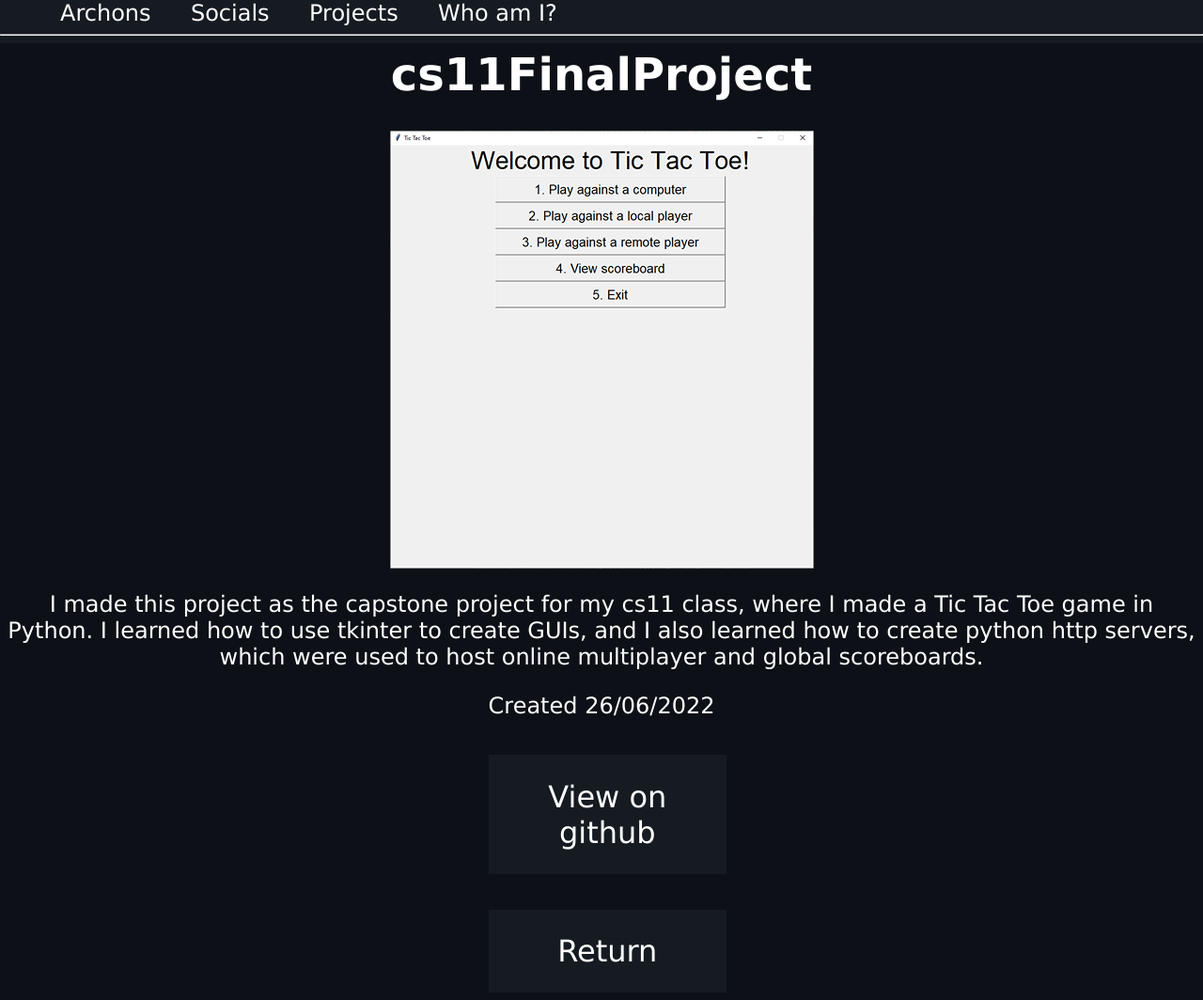
After one commit to TheArchons/ArchonsWebsite, a Django app: page /projects/cs11FinalProject/ in a window 1280 px wide. The commit adds this page. Shown: the whole page at 94% size. Run offline with Django 4.2, Linux system fonts and the light colour scheme.

Commit message:
Created 2 project pages
Created ArchonsWebsite and cs11FinalProject

```diff
--- a/ArchonsWebsite/Archons/static/socials.js
+++ b/ArchonsWebsite/Archons/static/socials.js
@@ -1,7 +1,3 @@
 function discordAlert() {
     alert("Joseph Smith#0557");
 }
-
-function popup(name) {
-
-}
--- a/ArchonsWebsite/Archons/static/styles.css
+++ b/ArchonsWebsite/Archons/static/styles.css
@@ -44,7 +44,7 @@ p {
 
 .largeButton {
     font-size: 2.5em;
-    background-color: rgb(22, 27, 34); /* Green */
+    background-color: rgb(22, 27, 34);
     border: 2px;
     color: white;
     padding: 4% 15%;
@@ -67,3 +67,29 @@ p {
     justify-content: center;
     align-items: center;
 }
+
+.returnButton {
+    font-size: 2em;
+    background-color: rgb(22, 27, 34);
+    border: 2px;
+    color: white;
+    padding: 2% 3%;
+    text-align: center;
+    text-decoration: none;
+    display: inline-block;
+    box-sizing: border-box;
+    margin-left: 1%;
+    width: 20%;
+    justify-content: center;
+}
+
+.returnButton:hover {
+    background-color: black;
+    color: white;
+}
+
+img {
+    display: block;
+    margin-left: auto;
+    margin-right: auto;
+}
--- /dev/null
+++ b/ArchonsWebsite/Archons/templates/projects/cs11FinalProject.html
@@ -0,0 +1,23 @@
+{% extends "layout.html" %}
+
+{% block body %}
+{% load static %}
+<!DOCTYPE html>
+<html lang="en">
+    <head>
+        <title>cs11FinalProject</title>
+    </head>
+    <body>
+        <h1 class="title">cs11FinalProject</h1>
+        <img src="{% static 'images/cs11FinalProjectResized.png' %}" />
+        <p>I made this project as the capstone project for my cs11 class, where I made a Tic Tac Toe game in Python. I learned how to use tkinter to create GUIs, and I also learned how to create python http servers, which were used to host online multiplayer and global scoreboards.</p>
+        <p>Created 26/06/2022</p>
+        <div class="buttonRow">
+            <a class="returnButton" href="https://github.com/TheArchons/cs11FinalProject">View on github</a>
+        </div>
+        <div class="buttonRow">
+            <a class="returnButton" href="/projects">Return</a>
+        </div>
+    </body>
+</html>
+{% endblock %}
--- a/ArchonsWebsite/Archons/urls.py
+++ b/ArchonsWebsite/Archons/urls.py
@@ -7,4 +7,6 @@ urlpatterns = [
     path('robots.txt', views.robots, name='robots'),
     path('socials/', views.socials, name='socials'),
     path('projects/', views.projects, name='projects'),
+    path('projects/ArchonsWebsite/', views.projectsClass.ArchonsWebsite, name='socials_ArchonsWebsite'),
+    path('projects/cs11FinalProject/', views.projectsClass.cs11FinalProject, name='socials_cs11FinalProject'),
 ]
--- a/ArchonsWebsite/Archons/views.py
+++ b/ArchonsWebsite/Archons/views.py
@@ -13,3 +13,9 @@ def robots(request):
 
 def projects(request):
     return render(request, 'projects.html')
+
+class projectsClass():
+    def ArchonsWebsite(request):
+        return render(request, 'projects/ArchonsWebsite.html')
+    def cs11FinalProject(request):
+        return render(request, 'projects/cs11FinalProject.html')
```
Also changed, not shown: ArchonsWebsite/Archons/templates/projects/ArchonsWebsite.html (added, +22 -0 lines), ArchonsWebsite/Archons/static/images/cs11FinalProject.png (added), ArchonsWebsite/Archons/static/images/cs11FinalProjectResized.png (added), ArchonsWebsite/Archons/static/images/github_logo.png (added), ArchonsWebsite/Archons/static/images/github_logo50x50.png (added).
